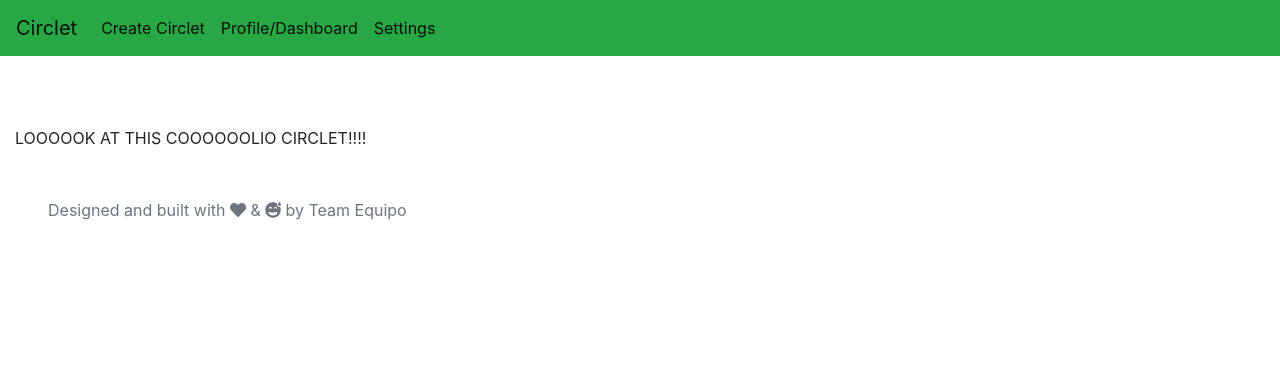
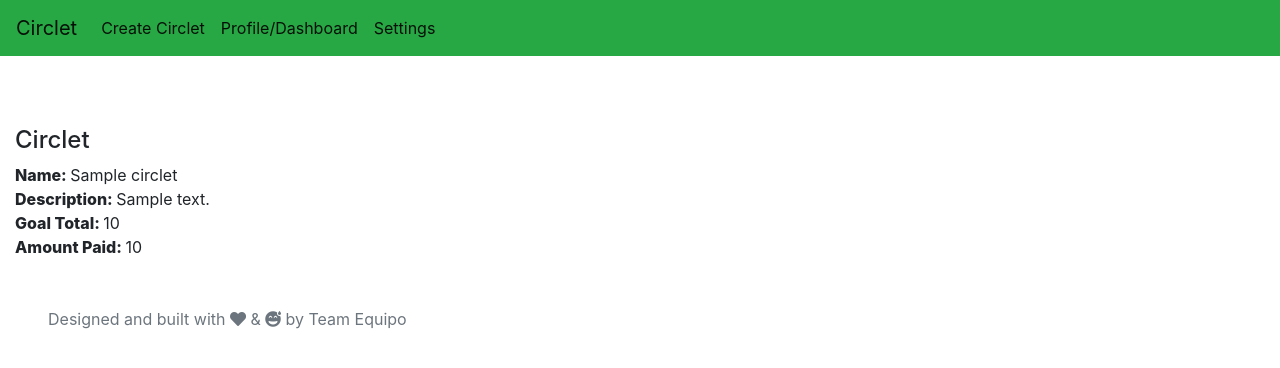
Before and after one commit to CalBearsGrad/Circlet, a Flask app: page /circlet/1 in a window 1280 px wide. Shown: the top 368 px of the page. Run offline with Flask 2, Linux system fonts and the light colour scheme; tables that the repository leaves empty hold one stand-in row (values such as "Sample post"); some libraries are stand-ins or nearby versions.

Commit message:
Circlet styles

```diff
--- a/static/styles.css
+++ b/static/styles.css
@@ -7,3 +7,7 @@
   margin-top: 20px;
   font-weight: 800;
 }
+
+.label {
+    font-weight: 800;
+}
--- a/templates/circlet.html
+++ b/templates/circlet.html
@@ -1,6 +1,13 @@
 {% extends 'base.html' %}
 {% block content %}
 
-LOOOOOK AT THIS COOOOOOLIO CIRCLET!!!!
+<!-- {{circlet}} <br> -->
+
+<h4>Circlet</h4>
+
+<span class="label">Name: </span> {{circlet.goal_name}} <br>
+<span class="label">Description: </span> {{circlet.description}} <br>
+<span class="label">Goal Total: </span> {{circlet.total_amount}} <br>
+<span class="label">Amount Paid: </span> {{circlet.amount_paid}}
 
 {% endblock %}
```
